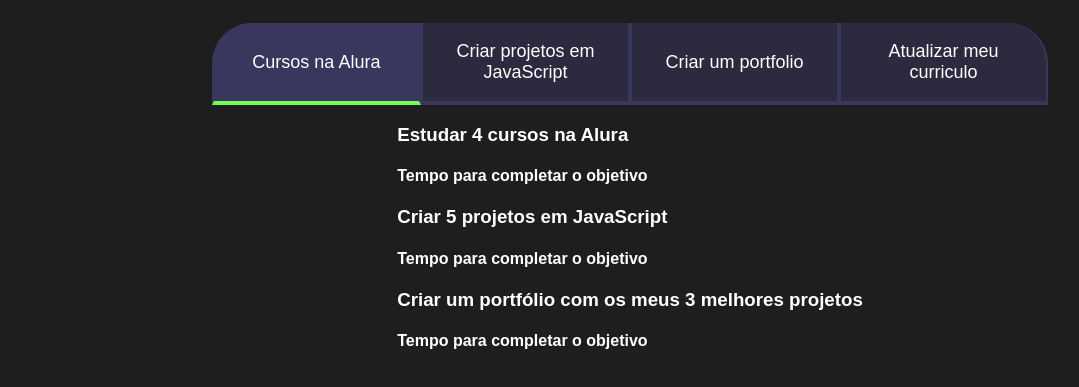
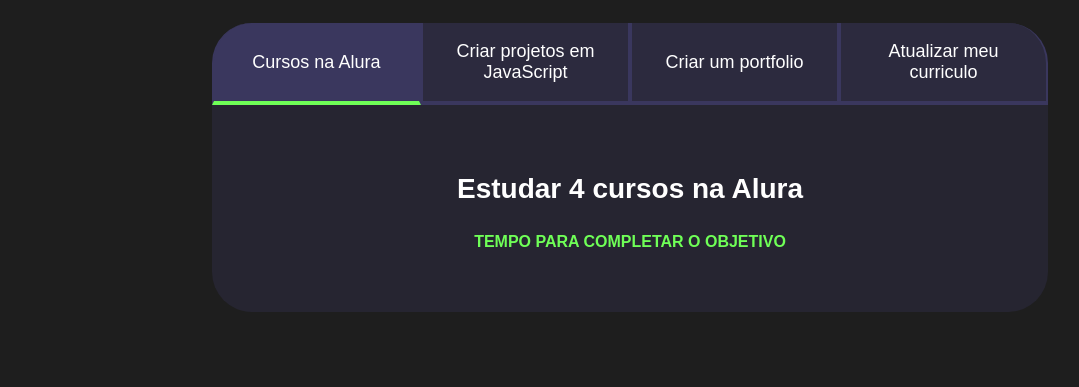
Before and after one commit to tatihdz/tati-3-ano, a plain HTML site: page index.html in a window 1280 px wide. Shown: the part 75-462 px from the top of the page, without its empty margins (10-1089 px from the left). Drawn offline with Linux system fonts and the light colour scheme.

Commit message:
Add files via upload

```diff
--- a/index.html
+++ b/index.html
@@ -10,6 +10,8 @@
 <body>
     <section class="conteudo-principal">
         <h2 class="titulo-principal">Meus Objetivos do Ano<span>_</span></h2>
+        <div class="conteudo">
+
         <div class="botoes">
             <button class="botao ativo">Cursos na Alura</button>
             <button class="botao">Criar projetos em JavaScript</button>
@@ -18,9 +20,10 @@
 
         </div>
         <div class="abas-textos">
-            <div class="aba-conteudo">
+            <div class="aba-conteudo ativo">
                 <h3 class="aba-conteudo-titulo-principal">Estudar 4 cursos na Alura</h3>
                 <h4 class="aba-conteudo-titulo-secundario">Tempo para completar o objetivo</h4>
+                <div class="contador"></div>
             </div>
             <div class="aba-conteudo">
                 <h3 class="aba-conteudo-titulo-principal">Criar 5 projetos em JavaScript</h3>
@@ -30,8 +33,13 @@
             <h3 class="aba-conteudo-titulo-principal">Criar um portfólio com os meus 3 melhores projetos</h3>
             <h4 class="aba-conteudo-titulo-secundario">Tempo para completar o objetivo</h4>
     </div>
+    <div class="aba-conteudo">
+        <h3 class="aba-conteudo-titulo-principal">Atualizar meu curriculo com os certificados da Alura</h3>
+        <h4 class="aba-conteudo-titulo-secundario">Tempo para completar o objetivo</h4>
+    </div>
 
     </div>
+</div>
 
     </section>
     <script src="main.js"></script>
--- a/main.js
+++ b/main.js
@@ -1,13 +1,16 @@
 const botoes = document.querySelectorAll(".botao");
+const textos = document.querySelectorAll(".aba-conteudo");
 
 for(let i=0;i <botoes.length;i++){
     botoes[i].onclick = function(){
 
         for(let j=0;j<botoes.length;j++){
             botoes[j].classList.remove("ativo");
+            textos[j].classList.remove("ativo");
         }
 
-    botoes[i].classList.add("ativo")
+        botoes[i].classList.add("ativo");
+        textos[i].classList.add("ativo");
     }
 
 }
--- a/style.css
+++ b/style.css
@@ -57,10 +57,35 @@
 .botoes{
     display: block;}
 
-.ativo{
+.botao.ativo{
 
     background-color: var(--botao-ativo);
     border-bottom: 4px solid var(--verde);
+}
+
+.abas-textos{
+    background-color: var(--texto-fundo);
+    padding: 40px;
+    border-radius: 0 0 40px 40px;
+}
+
+.aba-conteudo.ativo{
+    display:block;
+}
+
+.aba-conteudo{
+    display:none;
+}
+
+.aba-conteudo-titulo-principal{
+    font-size: 28px;
+    text-align: center;
+}
+
+.aba-conteudo-titulo-secundario{
+    text-align: center;
+    color: var(--verde);
+    text-transform: uppercase;
 }
 
 @media screen and (min-width:768px) {
```
